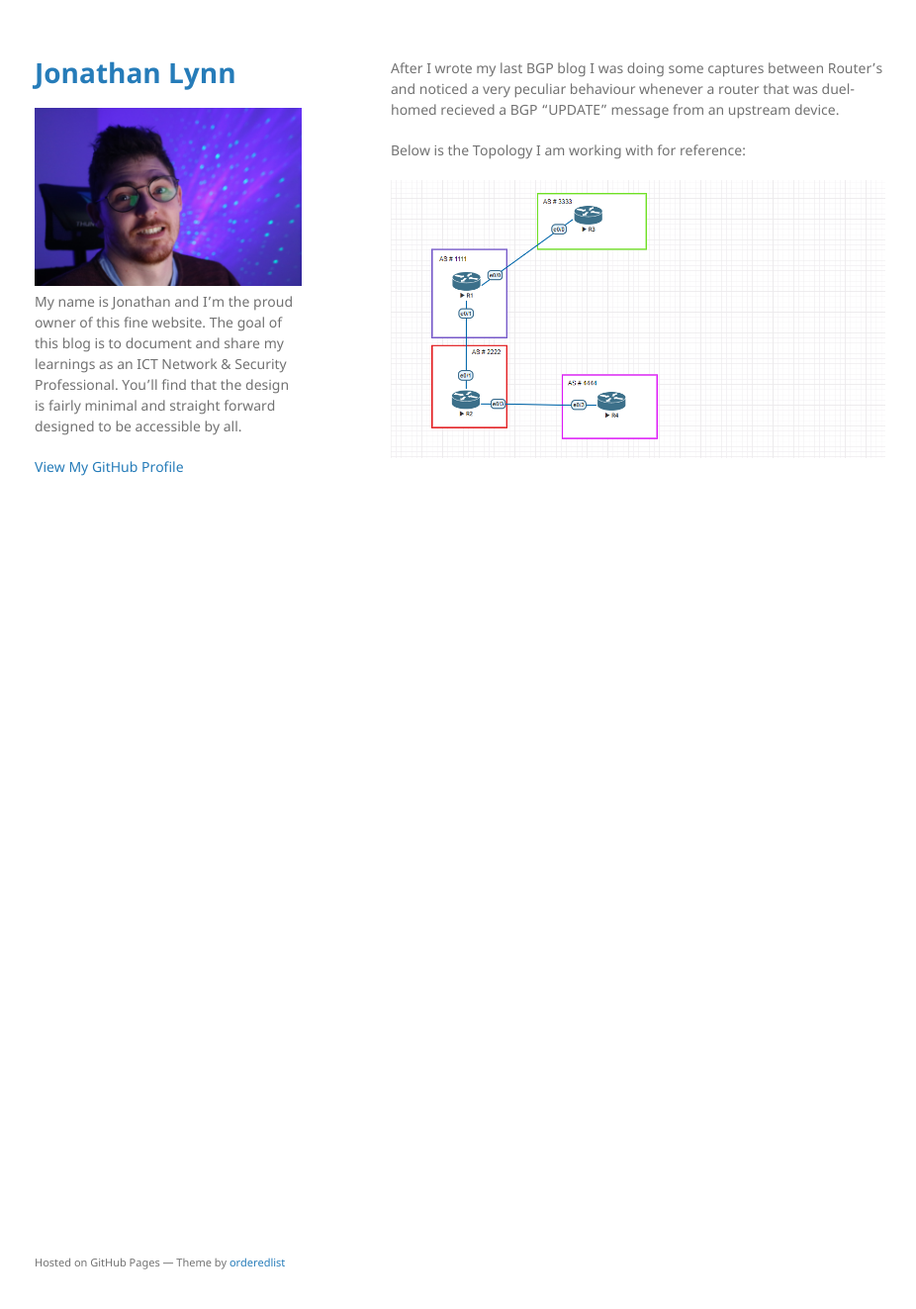
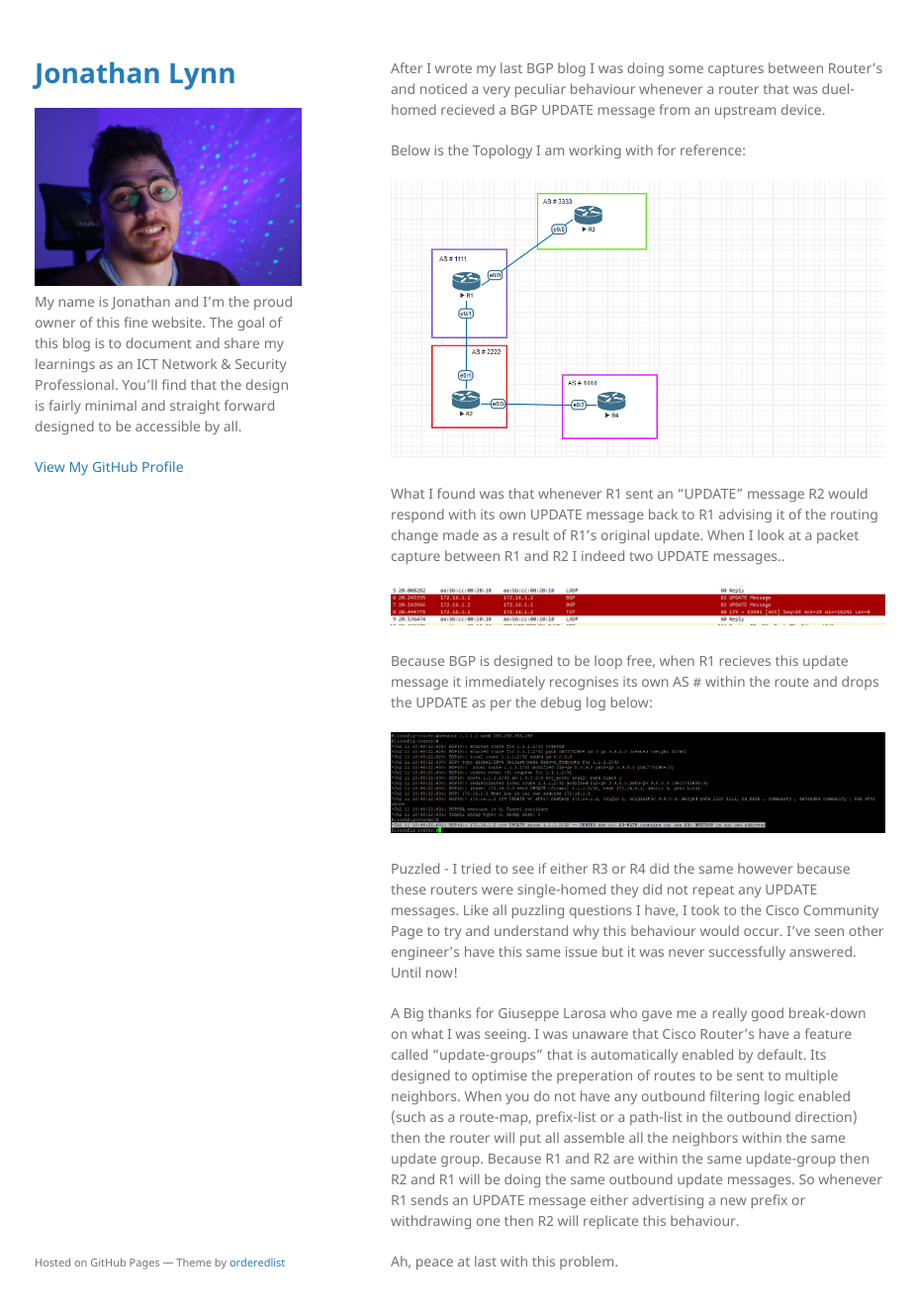
Before and after one commit to jonathanLynn/jonathanlynn.github.io, a Jekyll site: the page built from assets/blogposts/2021-JUL-BGP-returnupdatepackets.md, in a window 1280 px wide and 1355 px high. Shown: the top 1323 px of the window at 99% size, without its empty margins (175-1101 px from the left). Built offline with Jekyll 4.4.1, drawn with Linux system fonts in a browser that asks for light colours; our own code applies the rules of GitHub Pages for plain Markdown files.

Commit message:
Update 2021-JUL-BGP-returnupdatepackets.md

```diff
--- a/assets/blogposts/2021-JUL-BGP-returnupdatepackets.md
+++ b/assets/blogposts/2021-JUL-BGP-returnupdatepackets.md
@@ -1,5 +1,19 @@
-After I wrote my last BGP blog I was doing some captures between Router's and noticed a very peculiar behaviour whenever a router that was duel-homed recieved a BGP "UPDATE" message from an upstream device.
+After I wrote my last BGP blog I was doing some captures between Router's and noticed a very peculiar behaviour whenever a router that was duel-homed recieved a BGP UPDATE message from an upstream device.
 
 Below is the Topology I am working with for reference:
 
 ![Topology](https://github.com/jonathanLynn/jonathanlynn.github.io/blob/master/assets/img/topology-bgp-updatepackets.png)
+
+What I found was that whenever R1 sent an "UPDATE" message R2 would respond with its own UPDATE message back to R1 advising it of the routing change made as a result of R1's original update. When I look at a packet capture between R1 and R2 I indeed two UPDATE messages..
+
+![PacketCapture](https://github.com/jonathanLynn/jonathanlynn.github.io/blob/master/assets/img/bgp-updatemessage-wireshark.png)
+
+Because BGP is designed to be loop free, when R1 recieves this update message it immediately recognises its own AS # within the route and drops the UPDATE as per the debug log below:
+
+![R1debug](https://github.com/jonathanLynn/jonathanlynn.github.io/blob/master/assets/img/bgp-r1debugmessages.png)
+
+Puzzled - I tried to see if either R3 or R4 did the same however because these routers were single-homed they did not repeat any UPDATE messages. Like all puzzling questions I have, I took to the Cisco Community Page to try and understand why this behaviour would occur. I've seen other engineer's have this same issue but it was never successfully answered. Until now!
+
+A Big thanks for Giuseppe Larosa who gave me a really good break-down on what I was seeing. I was unaware that Cisco Router's have a feature called "update-groups" that is automatically enabled by default. Its designed to optimise the preperation of routes to be sent to multiple neighbors. When you do not have any outbound filtering logic enabled (such as a route-map, prefix-list or a path-list in the outbound direction) then the router will put all assemble all the neighbors within the same update group. Because R1 and R2 are within the same update-group then R2 and R1 will be doing the same outbound update messages. So whenever R1 sends an UPDATE message either advertising a new prefix or withdrawing one then R2 will replicate this behaviour.
+
+Ah, peace at last with this problem.
```
